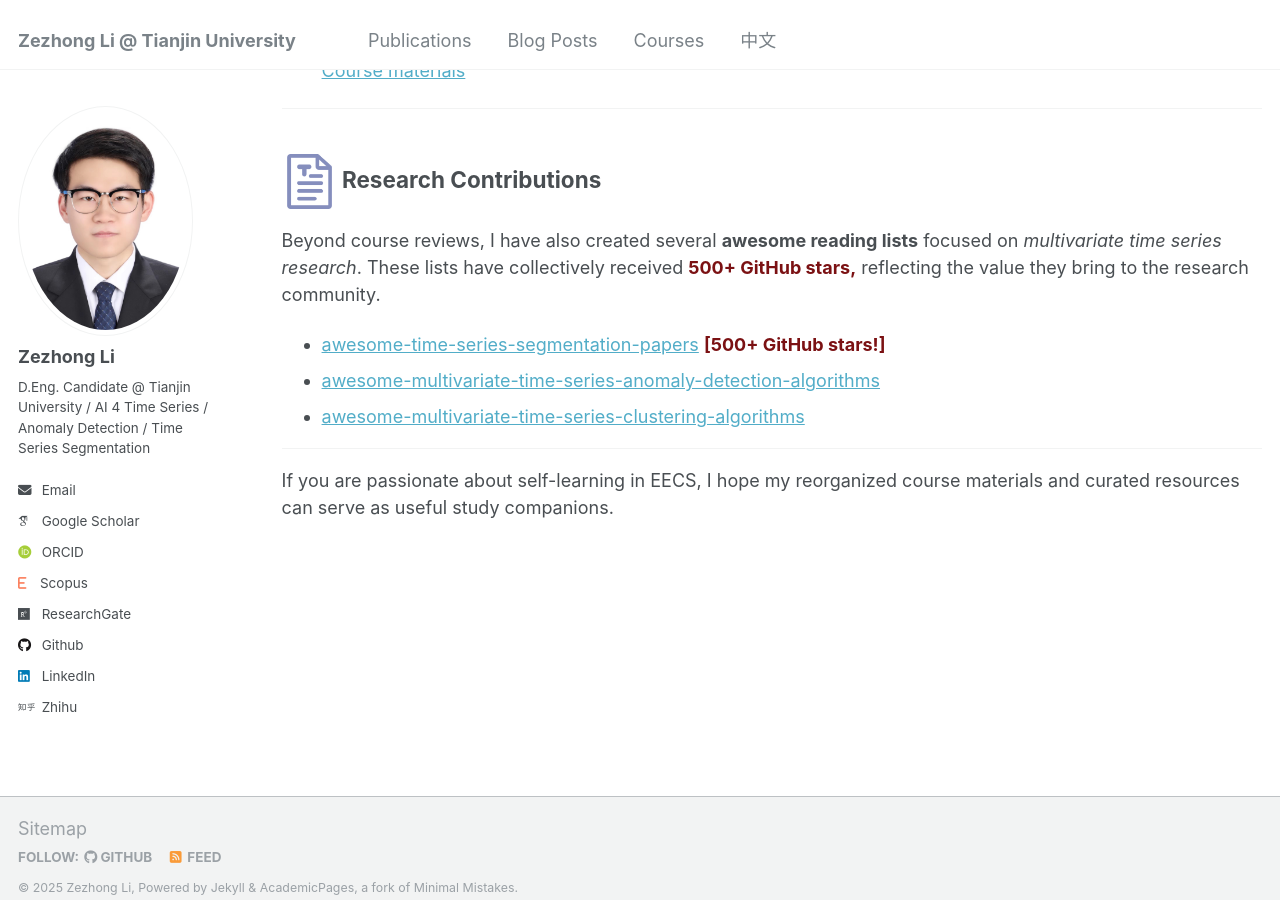
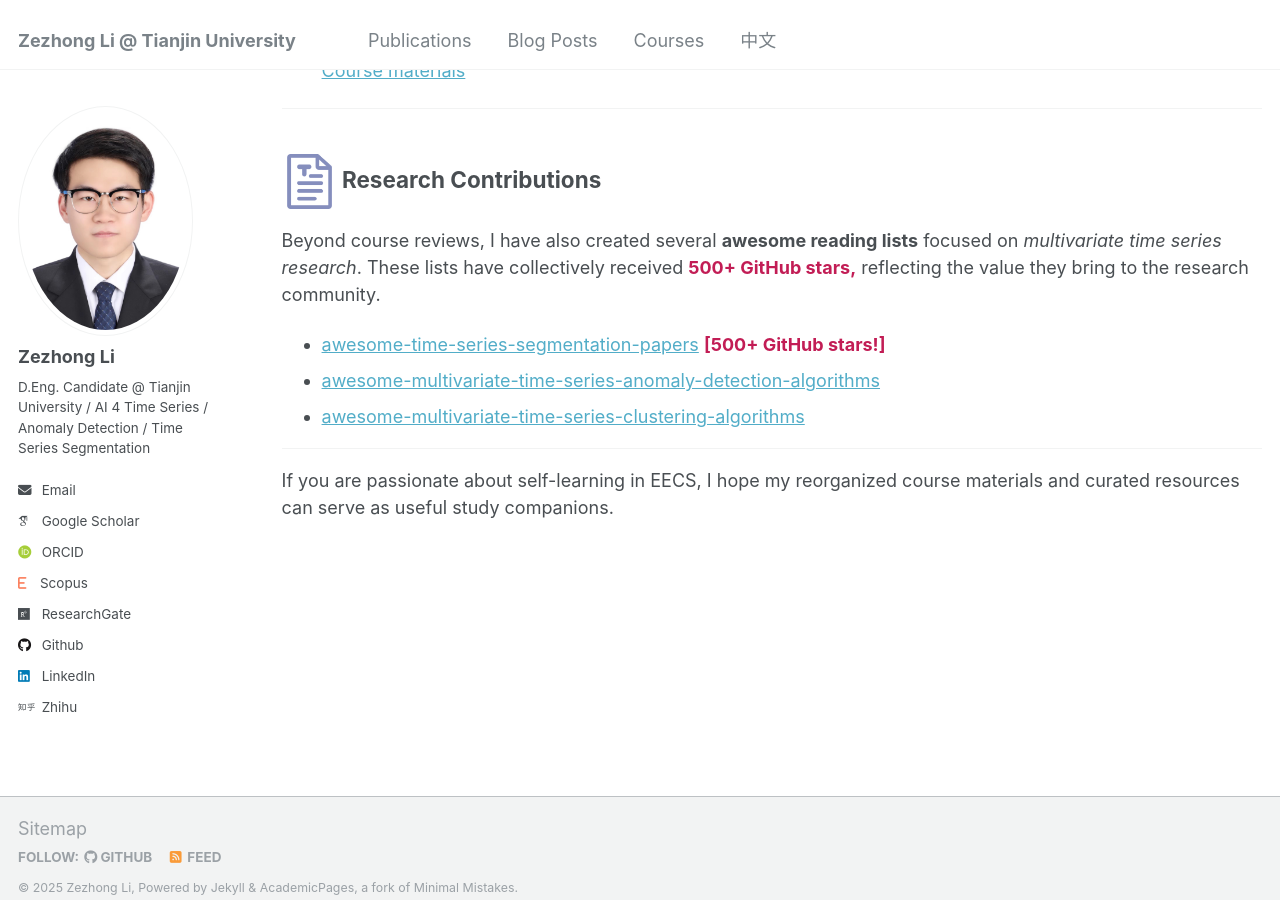
Before and after one commit to lzz19980125/lzz19980125.github.io, a Jekyll site: the page built from _pages/courses.md, in a window 1280 px wide and 900 px high, scrolled down 2604 px. Built offline with Jekyll 4.4.1, drawn with Linux system fonts in a browser that asks for light colours; some web fonts are replaced.

Commit message:
Update courses.md

```diff
--- a/_pages/courses.md
+++ b/_pages/courses.md
@@ -95,9 +95,9 @@ A legendary course on distributed computing principles, from consensus protocols
 
 ## <img src="../images/paper_icon.png" width="55" height="50"> Research Contributions
 
-Beyond course reviews, I have also created several **awesome reading lists** focused on *multivariate time series research*. These lists have collectively received <span style="color:rgb(123,17,19)">**500+ GitHub stars,**</span> reflecting the value they bring to the research community.
+Beyond course reviews, I have also created several **awesome reading lists** focused on *multivariate time series research*. These lists have collectively received <span style="color:rgb(194,29,85)">**500+ GitHub stars,**</span> reflecting the value they bring to the research community.
 
-- [awesome-time-series-segmentation-papers](https://github.com/lzz19980125/awesome-time-series-segmentation-papers) <span style="color:rgb(123,17,19)">**[500+ GitHub stars!]**</span>
+- [awesome-time-series-segmentation-papers](https://github.com/lzz19980125/awesome-time-series-segmentation-papers) <span style="color:rgb(194,29,85)">**[500+ GitHub stars!]**</span>
 - [awesome-multivariate-time-series-anomaly-detection-algorithms](https://github.com/lzz19980125/awesome-multivariate-time-series-anomaly-detection-algorithms)
 - [awesome-multivariate-time-series-clustering-algorithms](https://github.com/lzz19980125/awesome-multivariate-time-series-clustering-algorithms)
 
```
